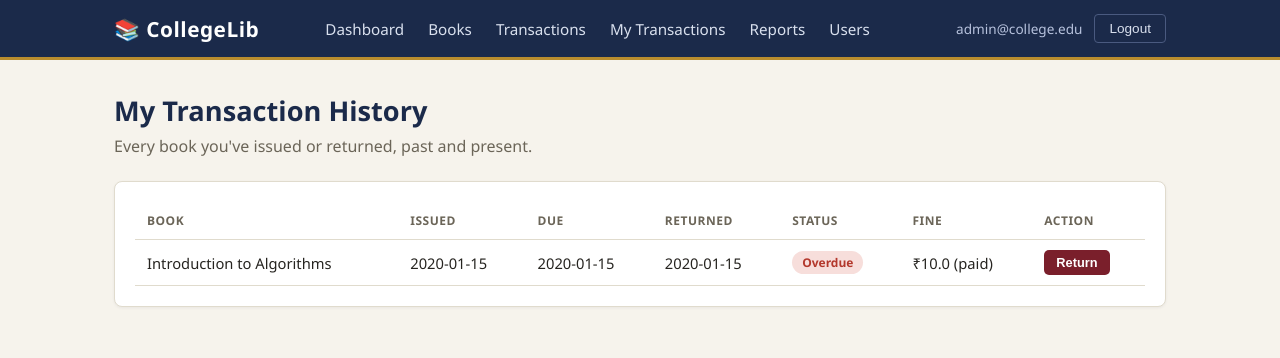
After one commit to ShivaSingh2028/athenaeum-lms, a Spring Boot app: page /transactions/my in a window 1280 px wide. The commit adds this page. Shown: the top 358 px of the page. Run offline with Spring Boot 4, Linux system fonts and the light colour scheme; a user stored in the database is signed in; data comes from the database, SQL or seed files in the repository; tables that the repository leaves empty hold one stand-in row (values such as "Sample post"); some of the project's set-up classes (security, data sources, template engines, error pages and the like) are left out, and stand-ins take their place; some libraries are stand-ins or nearby versions.

Commit message:
Add dedicated My Transactions page for students

```diff
--- a/src/main/java/com/college/library/controller/TransactionController.java
+++ b/src/main/java/com/college/library/controller/TransactionController.java
@@ -28,9 +28,16 @@ public class TransactionController {
     @GetMapping
     public String list(Model model) {
         model.addAttribute("transactions", transactionService.findAll());
+        model.addAttribute("books", bookService.findAll());
         return "transactions";
     }
-
+    /** A student's own full transaction history, separate from the dashboard's compact view. */
+    @GetMapping("/my")
+    public String myTransactions(Model model) {
+        User user = userService.getCurrentUser();
+        model.addAttribute("transactions", transactionService.findByUser(user));
+        return "my-transactions";
+    }
     /** Student issues a book to themselves. */
     @PostMapping("/issue/{bookId}")
     public String issueSelf(@PathVariable Long bookId, Model model) {
--- a/src/main/resources/templates/fragments.html
+++ b/src/main/resources/templates/fragments.html
@@ -8,6 +8,7 @@
             <a href="/dashboard">Dashboard</a>
             <a href="/books">Books</a>
             <a href="/transactions" sec:authorize="hasAnyRole('ADMIN','LIBRARIAN')">Transactions</a>
+            <a href="/transactions/my" sec:authorize="hasRole('STUDENT')">My Transactions</a>
             <a href="/reports" sec:authorize="hasAnyRole('ADMIN','LIBRARIAN')">Reports</a>
             <a href="/admin/users" sec:authorize="hasRole('ADMIN')">Users</a>
         </div>
--- /dev/null
+++ b/src/main/resources/templates/my-transactions.html
@@ -0,0 +1,49 @@
+<!DOCTYPE html>
+<html xmlns:th="http://www.thymeleaf.org">
+<head>
+    <meta charset="UTF-8">
+    <title>My Transactions - CollegeLib</title>
+    <link rel="stylesheet" th:href="@{/css/style.css}">
+</head>
+<body>
+<div th:replace="~{fragments :: nav}"></div>
+
+<div class="container">
+    <div class="page-title">My Transaction History</div>
+    <div class="page-subtitle">Every book you've issued or returned, past and present.</div>
+
+    <div class="card">
+        <table>
+            <thead>
+            <tr><th>Book</th><th>Issued</th><th>Due</th><th>Returned</th><th>Status</th><th>Fine</th><th>Action</th></tr>
+            </thead>
+            <tbody>
+            <tr th:each="t : ${transactions}">
+                <td th:text="${t.book.title}"></td>
+                <td th:text="${t.issueDate}"></td>
+                <td th:text="${t.dueDate}"></td>
+                <td th:text="${t.returnDate != null ? t.returnDate : '—'}"></td>
+                <td>
+                    <span class="badge badge-issued" th:if="${t.status.name() == 'ISSUED' and !t.dueDate.isBefore(T(java.time.LocalDate).now())}">Issued</span>
+                    <span class="badge badge-overdue" th:if="${t.status.name() == 'ISSUED' and t.dueDate.isBefore(T(java.time.LocalDate).now())}">Overdue</span>
+                    <span class="badge badge-returned" th:if="${t.status.name() == 'RETURNED'}">Returned</span>
+                </td>
+                <td>
+                    <span th:if="${t.fineAmount > 0}" th:text="'₹' + ${t.fineAmount} + (${t.finePaid} ? ' (paid)' : ' (unpaid)')"></span>
+                    <span th:if="${t.fineAmount == 0}">—</span>
+                </td>
+                <td>
+                    <form th:if="${t.status.name() == 'ISSUED'}" th:action="@{'/transactions/' + ${t.id} + '/self-return'}" method="post">
+                        <button class="btn btn-primary btn-sm" type="submit">Return</button>
+                    </form>
+                </td>
+            </tr>
+            </tbody>
+        </table>
+        <div class="empty-state" th:if="${#lists.isEmpty(transactions)}">
+            You haven't borrowed anything yet. <a href="/books">Browse the catalog →</a>
+        </div>
+    </div>
+</div>
+</body>
+</html>
```
